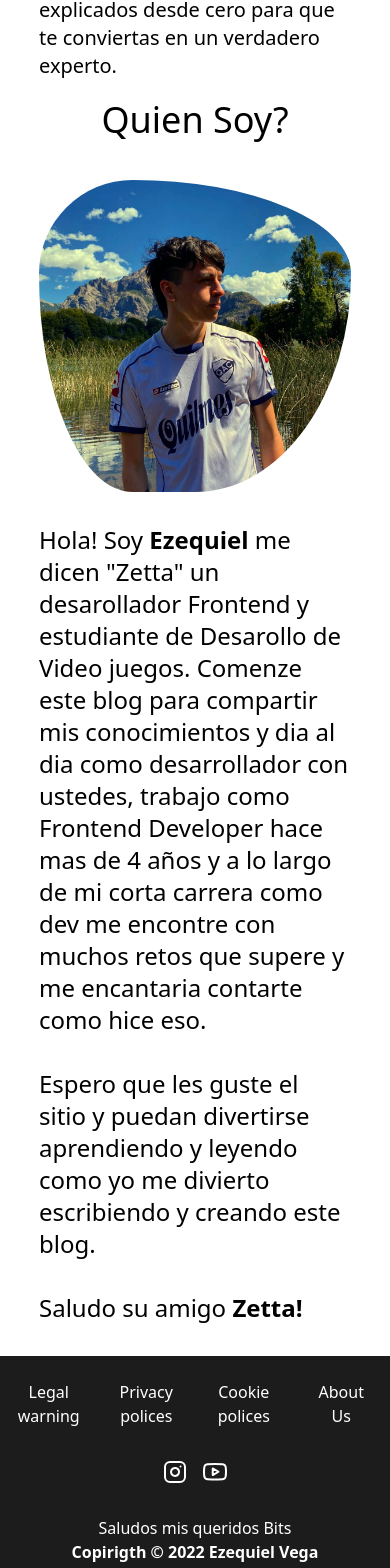
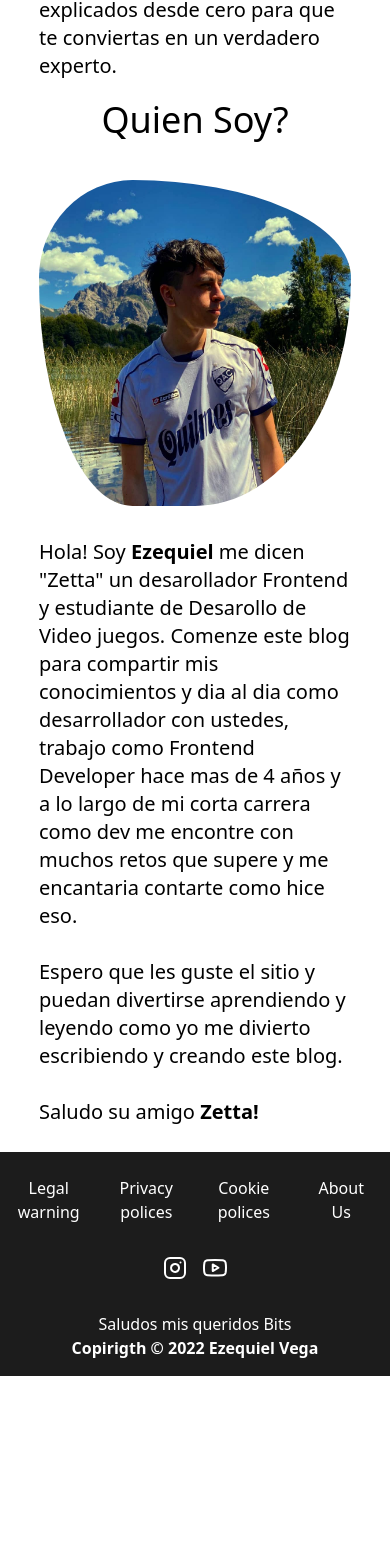
Before and after one commit to unBitDev/UnBit, a Next.js app: page / in a window 390 px wide. Shown: the part 400-1968 px from the top of the page. After the commit the page ends 1776 px from the top, so only its background shows below. Built offline with nearby package versions, Linux system fonts and the light colour scheme.

Commit message:
Fix styles mobile

```diff
--- a/app/page.tsx
+++ b/app/page.tsx
@@ -4,7 +4,7 @@ import Banner from "../src/elements/Banner";
 import styles from '../styles/pages/home.module.css'
 
 const Index = async () => {
-  return <>
+  return <div className="mb-24 max-md:mb-2">
     <Banner backgroundImage="/img/placeholders/bannerDesktop.png" title="Bienvenidos a UnBit" subtitle="Un bit a la vez" />
      <div className="grid justify-items-center w-full">
         <div className="w-2/3 max-md:w-4/5">
@@ -16,9 +16,9 @@ const Index = async () => {
           </section>
           <section className="grid justify-items-center mb-8">
             <h4 className="text-5xl mb-10 max-md:text-4xl">Quien Soy?</h4>
-            <div className="grid grid-cols-2 gap-8 max-md:grid-cols-1">
+            <div className="grid grid-cols-2 gap-8 max-md:grid-cols-1 max-md:grid-rows-[35%_1fr]">
               <Image src="/img/placeholders/perfil.jpeg" alt="" width={500} height={500} className={styles.image} />
-              <p className="text-2xl">
+              <p className="text-2xl max-md:text-xl">
                 Hola! Soy <strong>Ezequiel</strong> me dicen "Zetta" un desarollador Frontend y estudiante de Desarollo de Video juegos.
                 Comenze este blog para compartir mis conocimientos y dia al dia como desarrollador con ustedes,
                 trabajo como Frontend Developer hace mas de 4 años y a lo largo de mi corta carrera como dev me
@@ -35,7 +35,7 @@ const Index = async () => {
           </section>
         </div>
      </div>
-  </>
+  </div>
 }
 
 export default Index;
--- a/src/elements/Footer/index.tsx
+++ b/src/elements/Footer/index.tsx
@@ -2,7 +2,7 @@ import Link from 'next/link';
 import { Instagram, Youtube } from 'react-feather';
 
 const Footer = () => {
-  return <footer className="bg-black p-4 sm:p-6">
+  return <footer className="bottom-0 inset-x-0 bg-black p-4 sm:p-6">
     <div className="text-white grid place-items-center">
       <ul className="grid text-center justify-self-center grid-rows-1 grid-cols-4 gap-8 pt-2 pb-6 sm:gap-6">
         <li><Link className="text-white" href='/legal-warning'>Legal warning</Link></li>
--- a/styles/build.css
+++ b/styles/build.css
@@ -569,6 +569,11 @@ video {
   position: relative;
 }
 
+.inset-x-0 {
+  left: 0px;
+  right: 0px;
+}
+
 .top-\[30\%\] {
   top: 30%;
 }
@@ -577,24 +582,25 @@ video {
   top: 50%;
 }
 
+.bottom-0 {
+  bottom: 0px;
+}
+
 .mx-auto {
   margin-left: auto;
   margin-right: auto;
 }
 
-.my-4 {
-  margin-top: 1rem;
-  margin-bottom: 1rem;
+.mb-24 {
+  margin-bottom: 6rem;
 }
 
-.my-5 {
-  margin-top: 1.25rem;
-  margin-bottom: 1.25rem;
+.mb-8 {
+  margin-bottom: 2rem;
 }
 
-.my-8 {
-  margin-top: 2rem;
-  margin-bottom: 2rem;
+.mb-10 {
+  margin-bottom: 2.5rem;
 }
 
 .mr-3 {
@@ -607,14 +613,6 @@ video {
 
 .mt-4 {
   margin-top: 1rem;
-}
-
-.mb-8 {
-  margin-bottom: 2rem;
-}
-
-.mb-10 {
-  margin-bottom: 2.5rem;
 }
 
 .block {
@@ -649,12 +647,16 @@ video {
   width: 100%;
 }
 
+.w-2\/3 {
+  width: 66.666667%;
+}
+
 .w-9 {
   width: 2.25rem;
 }
 
-.w-2\/3 {
-  width: 66.666667%;
+.grid-cols-2 {
+  grid-template-columns: repeat(2, minmax(0, 1fr));
 }
 
 .grid-cols-4 {
@@ -663,10 +665,6 @@ video {
 
 .grid-cols-\[40px_40px\] {
   grid-template-columns: 40px 40px;
-}
-
-.grid-cols-2 {
-  grid-template-columns: repeat(2, minmax(0, 1fr));
 }
 
 .grid-rows-1 {
@@ -738,11 +736,6 @@ video {
   background-color: rgb(28 28 28 / var(--tw-bg-opacity));
 }
 
-.bg-red-500 {
-  --tw-bg-opacity: 1;
-  background-color: rgb(239 68 68 / var(--tw-bg-opacity));
-}
-
 .bg-\[radial-gradient\(ellipse_at_bottom_left\2c _var\(--tw-gradient-stops\)\)\] {
   background-image: radial-gradient(ellipse at bottom left, var(--tw-gradient-stops));
 }
@@ -760,6 +753,11 @@ video {
   padding: 0.5rem;
 }
 
+.py-10 {
+  padding-top: 2.5rem;
+  padding-bottom: 2.5rem;
+}
+
 .px-2 {
   padding-left: 0.5rem;
   padding-right: 0.5rem;
@@ -773,16 +771,6 @@ video {
 .py-2 {
   padding-top: 0.5rem;
   padding-bottom: 0.5rem;
-}
-
-.py-10 {
-  padding-top: 2.5rem;
-  padding-bottom: 2.5rem;
-}
-
-.py-8 {
-  padding-top: 2rem;
-  padding-bottom: 2rem;
 }
 
 .pt-2 {
@@ -801,25 +789,23 @@ video {
   padding-right: 1rem;
 }
 
-.pt-1 {
-  padding-top: 0.25rem;
+.text-center {
+  text-align: center;
 }
 
-.pt-10 {
-  padding-top: 2.5rem;
-}
-
-.pt-5 {
-  padding-top: 1.25rem;
-}
-
-.text-center {
-  text-align: center;
+.text-4xl {
+  font-size: 2.25rem;
+  line-height: 2.5rem;
 }
 
 .text-5xl {
   font-size: 3rem;
   line-height: 1;
+}
+
+.text-2xl {
+  font-size: 1.5rem;
+  line-height: 2rem;
 }
 
 .text-3xl {
@@ -835,16 +821,6 @@ video {
 .text-sm {
   font-size: 0.875rem;
   line-height: 1.25rem;
-}
-
-.text-4xl {
-  font-size: 2.25rem;
-  line-height: 2.5rem;
-}
-
-.text-2xl {
-  font-size: 1.5rem;
-  line-height: 2rem;
 }
 
 .font-bold {
@@ -987,6 +963,10 @@ video {
     top: 48%;
   }
 
+  .max-md\:mb-2 {
+    margin-bottom: 0.5rem;
+  }
+
   .max-md\:h-\[10rem\] {
     height: 10rem;
   }
@@ -999,9 +979,18 @@ video {
     grid-template-columns: repeat(1, minmax(0, 1fr));
   }
 
+  .max-md\:grid-rows-\[35\%_1fr\] {
+    grid-template-rows: 35% 1fr;
+  }
+
   .max-md\:py-5 {
     padding-top: 1.25rem;
     padding-bottom: 1.25rem;
+  }
+
+  .max-md\:text-xl {
+    font-size: 1.25rem;
+    line-height: 1.75rem;
   }
 
   .max-md\:text-4xl {
@@ -1012,21 +1001,6 @@ video {
   .max-md\:text-2xl {
     font-size: 1.5rem;
     line-height: 2rem;
-  }
-
-  .max-md\:text-xl {
-    font-size: 1.25rem;
-    line-height: 1.75rem;
-  }
-
-  .max-md\:text-3xl {
-    font-size: 1.875rem;
-    line-height: 2.25rem;
-  }
-
-  .max-md\:text-5xl {
-    font-size: 3rem;
-    line-height: 1;
   }
 }
 
@@ -1088,11 +1062,6 @@ video {
     padding: 0px;
   }
 
-  .md\:py-5 {
-    padding-top: 1.25rem;
-    padding-bottom: 1.25rem;
-  }
-
   .md\:text-sm {
     font-size: 0.875rem;
     line-height: 1.25rem;
```
